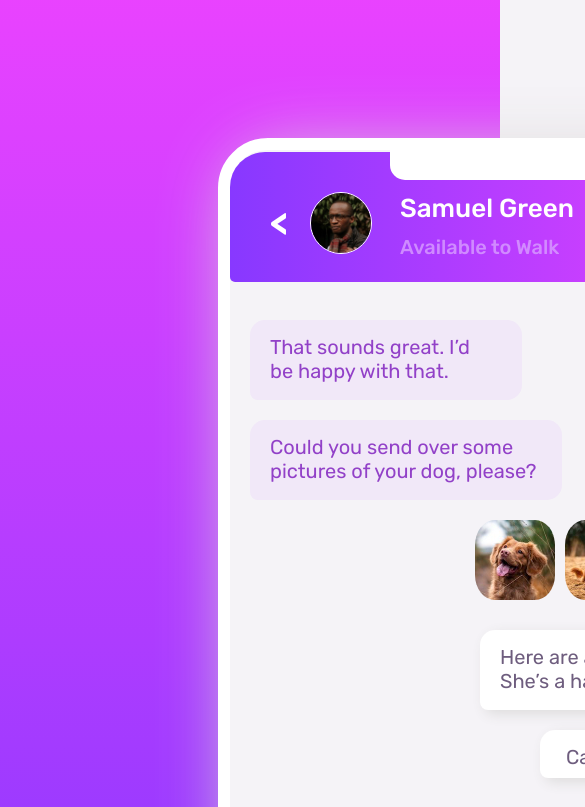
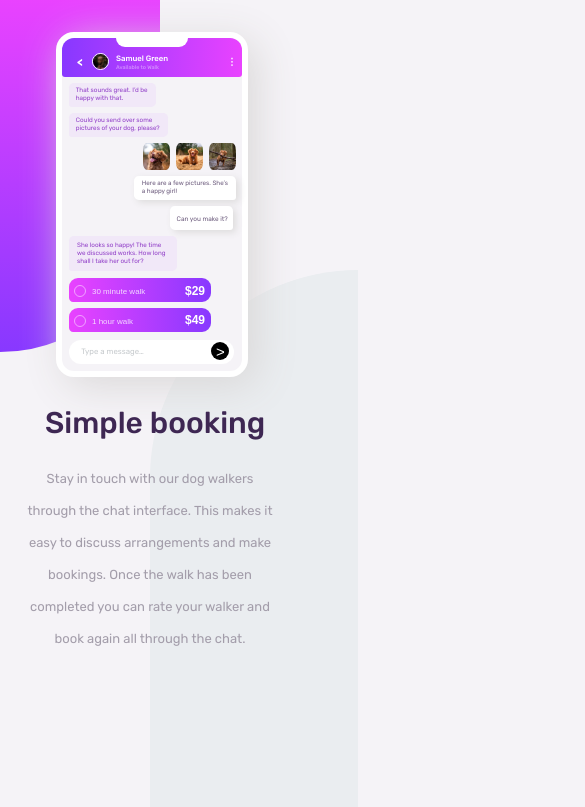
Before and after one commit to prathamxd/chat-interface, a plain HTML site: page index.html in a window 390 px wide. Shown: the top 807 px of the page, 585 px wide, since content can reach past the window. Drawn offline with Linux system fonts and the light colour scheme.

Commit message:
Update styles.css

```diff
--- a/styles.css
+++ b/styles.css
@@ -341,202 +341,32 @@ h3{
 
 /*For mobile view*/
 
-
 @media screen and (max-width: 576px) {
     .figure2{
         border-radius: 0 0 800px 0;
-        height: 65em;
-        width: 500px;
+        height: 22rem;
+        width: 10em;
     }
     .figure1{
-        left: 550px;
-        top: 1035px;
-        height: 80em;
-        width: 500px;
+        left: 150px;
+        top: 270px;
+        height: 540px;
+        width: 13em;
+    }
+    .phone{
+        left: 80px;
+        top: 40px;
+        zoom: 60%;
     }
     h1{
-        font-size: 90px;
-        top: 1300px;
-        left: 190px;
-        width: 700px;
-
+        font-size: 30px;
+        left: 45px;
+        top: 380px;
     }
     .para{
+        font-size: 13px;
+        left: 25px;
+        top: 450px;
+        width: 250px;
         text-align: center;
-        line-height: 90px;
-        left: 150px;
-        font-size: 40px;
-        width: 755px;
-        top: 1500px;
     }
-
-    .phone{
-        border: 12px solid white;
-        top: 130px;
-        left: 210px;
-        height: 1060px;
-        width: 550px;
-        border-radius: 50px;
-    }
-    .notch{
-        z-index: 1;
-        left: 10em;
-        height: 30px;
-        width: 240px;
-    }
-    .person-bar{
-        border: 10.5px;
-        position: absolute;
-        top: 2px;
-        height: 130px;
-        width: 549px;
-        border-radius: 35px 35px 5px 5px;;
-    }
-    .name{
-        width: 675px;
-        font-size: 26px;
-        top: 15px;
-        left: 170px;
-    }
-    .walk{
-        font-size: 20px;
-        top: 63px;
-        left: 170px;
-    }
-    .person{
-        width: 60px;
-        height: 60px;
-        left: 80px;
-        top: 40px;
-    }
-    h3{
-        font-size: 35px;
-        top: 15px;
-        left: 40px;
-    }
-    .dots{
-        left: 500px;
-        font-size: 50px;
-    }
-    .chatbox-s1{
-        width: 17em;
-        height: 5em;
-        top: 170px;
-        left: 20px;
-        border-radius: 15px 15px 15px 8px;
-    }
-    .s1{
-        left: 20px;
-        font-size: 20px;
-        width: 200px;
-    }
-    .chatbox-s2{
-        width: 19.5em;
-        height: 5em;
-        top: 270px;
-        left: 20px;
-        border-radius: 15px 15px 15px 8px;
-    }
-    .s2{
-        left: 20px;
-        width: 270px;
-        font-size: 20px;
-    }
-    .chatbox-s3{
-        top: 660px;
-        left: 20px;
-        width: 20em;
-        height: 7em;
-        border-radius: 15px 15px 15px 8px;
-    }
-    .s3{
-        left: 20px;
-        font-size: 20px;
-        width: 280px;
-    }
-
-    .dog-images{
-        top: 370px;
-        left: 240px;
-    }
-    .dog{
-        border-radius: 25px;
-        width: 80px;
-        height: 80px;
-    }
-    .chatbox-r1{
-        width: 17em;
-        height: 5em;
-        top: 480px;
-        left: 250px;
-        border-radius: 15px 15px 15px 8px;
-    }
-    .r1{
-        font-size: 20px;
-        width: 250px;
-        left: 20px;
-    }
-    .chatbox-r2{
-        top: 580px;
-        width: 13em;
-        height: 3em;
-        left: 310px;
-        border-radius: 15px 15px 15px 8px;
-    }
-    .r2{
-        width: 250px;
-        font-size: 20px;
-        top: -5px;
-        left: -20px;
-    }
-    .btn{
-        left: 20px;
-    }
-    .btn1{
-        position: absolute;
-        top: 430px;
-        width: 400px;
-        height: 70px;
-    }
-    .btn2{
-        position: absolute;
-        top: 520px;
-        width: 400px;
-        height: 70px;
-    }
-    .circle{
-        width: 30px;
-        height: 30px;
-        top: 20px;
-        left: 20px;
-    }
-    h2{
-        font-size: 37px;
-
-    }
-    .d{
-        top: -18px;
-        left: 310px;
-    }
-    .min{
-        font-size: 23px;
-        left: 70px;
-        top: 2px;
-    }
-    .textbox{
-        width: 32em;
-        left: 20px;
-        top: 900px;
-        height: 65px;
-    }
-    .arrow{
-        width: 50px;
-        height: 50px;
-        top: 4px;
-        left: 450px;
-    }
-    .message{
-        font-size: 20px;
-        left: 40px;
-    }
-}
```
